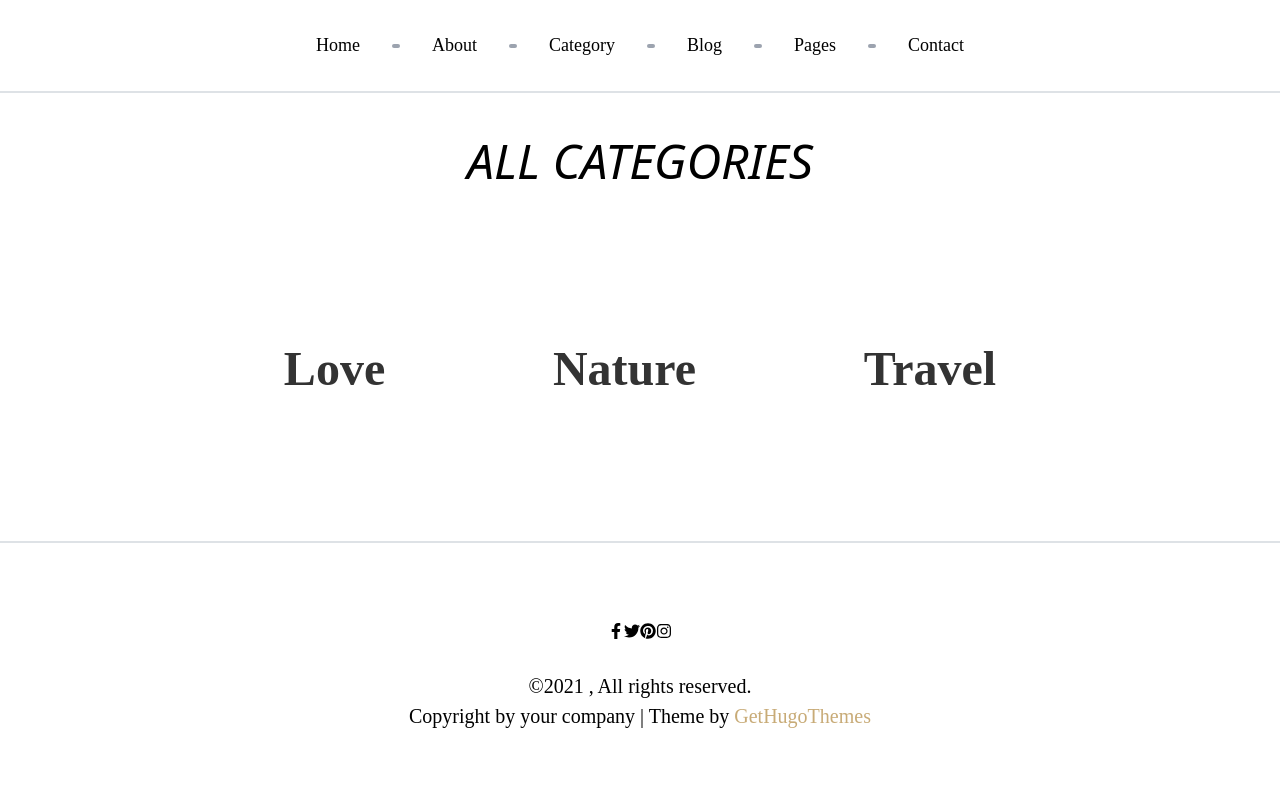
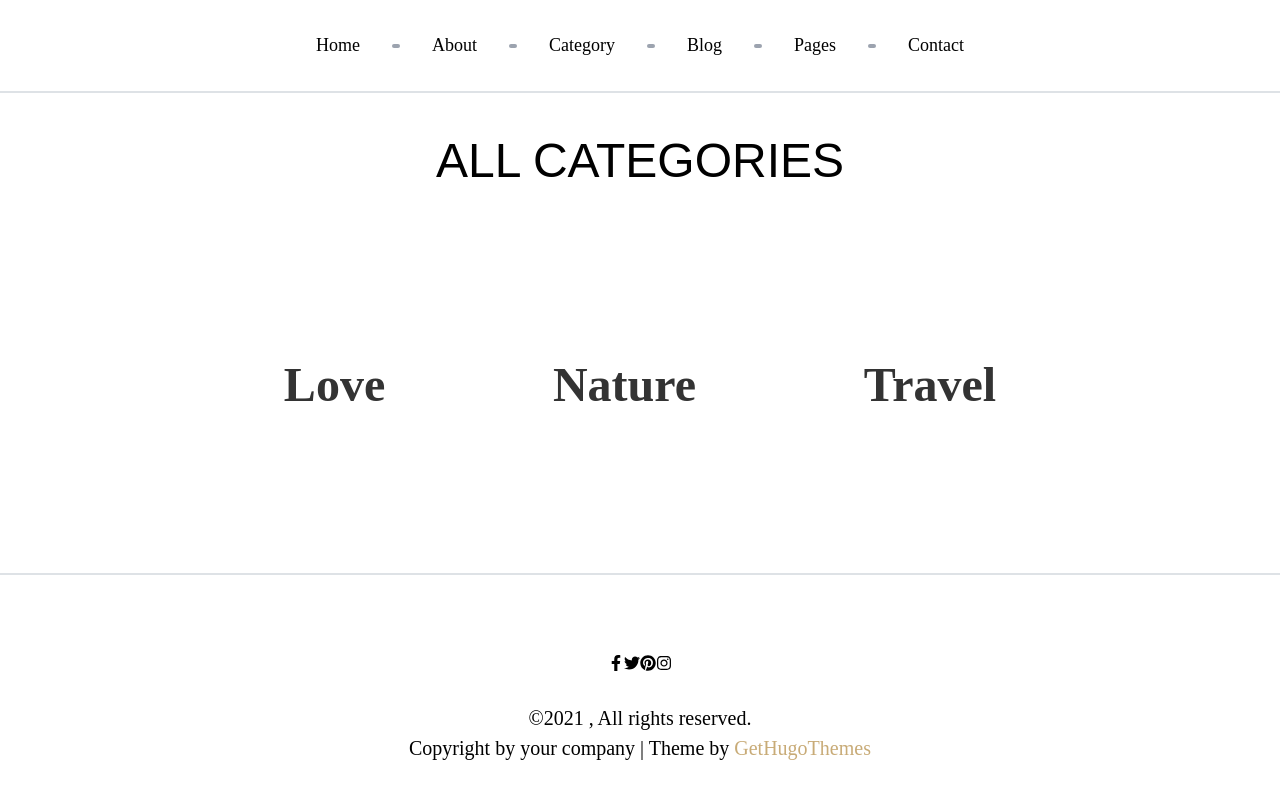
Before and after one commit to statichunt/techfeed-nextjs, a Next.js app: page /categories in a window 1280 px wide. Shown: the top 798 px of the page. Built offline with nearby package versions, Linux system fonts and the light colour scheme.

Commit message:
complete given task

```diff
--- a/component/Category.js
+++ b/component/Category.js
@@ -19,7 +19,7 @@ function Category({value}) {
         <meta name="viewport" content="initial-scale=1.0, width=device-width" />
          </Header>
 
-         <h1 className='pageTitle'>{filterCategory[0]}</h1>
+         <h1 className='pageTitle'>All Blog From <span className='text-red'>{filterCategory[0]}</span> Category</h1>
 
                <div className="allPost">
 
--- a/pages/categories/index.js
+++ b/pages/categories/index.js
@@ -22,9 +22,9 @@ const Categories = ({posts}) => {
           <Header>
             <title>Category</title>
           </Header>
-           <div className="allPost md:flex md:justify-around md:items-center heading block mx-auto text-center  ">
+           <div className="categoryContainer  ">
            {
-                filterCategory.map(data=><div key={data} className="my-24 hover:shadow-sm hover:shadow-gray-400"><Link href={`/category/${data}`}><a className="capitalize ">{data}</a></Link></div>)
+                filterCategory.map(data=><div key={data} className="categoryTitle"><Link href={`/category/${data}`}><a className="capitalize ">{data}</a></Link></div>)
             }
            </div>
         </div>
--- a/styles/globals.css
+++ b/styles/globals.css
@@ -190,7 +190,31 @@
      uppercase
      text-center
      my-8
-     italic
+     font-medium
+     font-display
+}
+.categoryContainer{
+    @apply
+    allPost
+     md:flex
+     md:justify-around
+     md:items-center
+     heading
+     block
+     mx-auto
+     text-center
+}
+.categoryTitle{
+    @apply
+    my-24
+     hover:shadow-sm
+     hover:shadow-gray-400
+     p-4
+     transition-all
+     duration-500
+     ease-in-out
+     rounded-sm
+     hover:bg-gray-400
 }
  }
 
```
